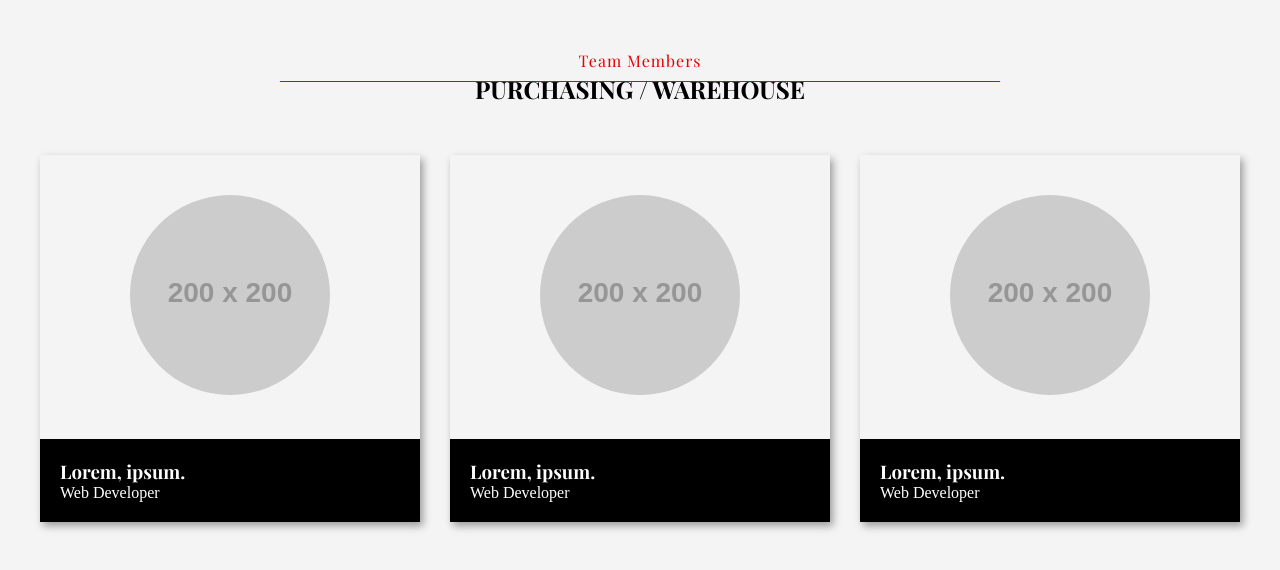
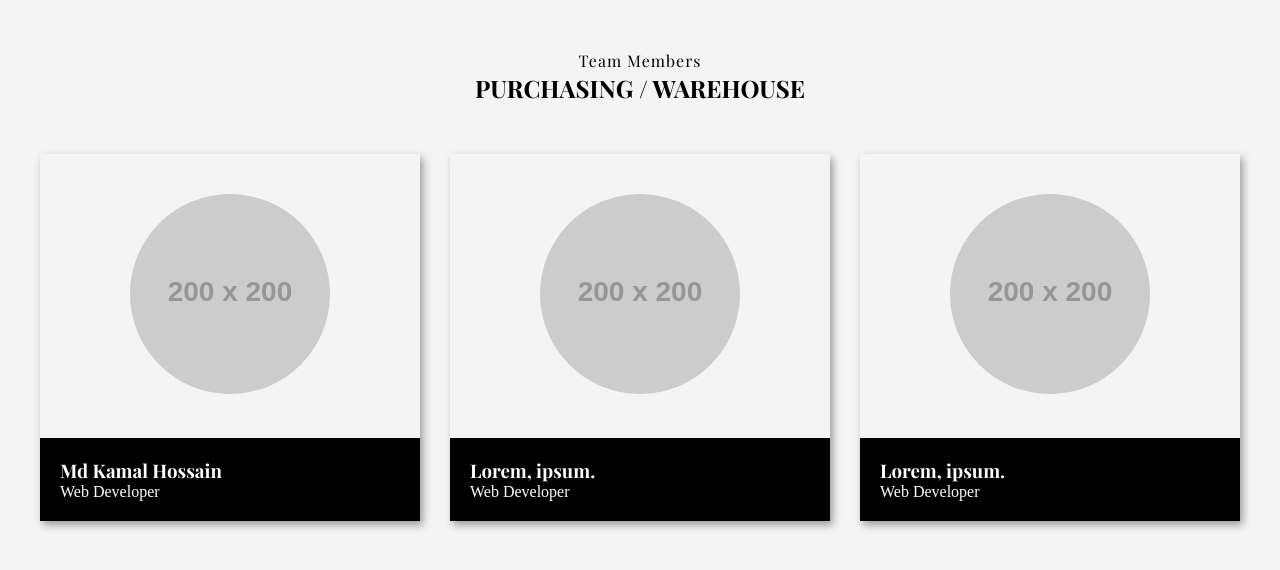
Before and after one commit to shahadatwebd/2_team_member, a plain HTML site: page index.html in a window 1280 px wide. Drawn offline with nearby package versions, Linux system fonts and the light colour scheme; placeholder pictures from the web are drawn by us.

Commit message:
update name

```diff
--- a/assets/css/style.css
+++ b/assets/css/style.css
@@ -32,9 +32,6 @@ h6 {
 }
 
 .page-heading h4 {
-  color: #e80000;
-  border-bottom: 1px solid;
-  width: 60%;
   margin: 0 auto;
   padding-bottom: 10px;
   font-weight: 400;
--- a/index.html
+++ b/index.html
@@ -29,7 +29,7 @@
                 </div>
 
                 <div class="team-member-info">
-                  <h3>Lorem, ipsum.</h3>
+                  <h3>Md Kamal Hossain</h3>
                   <p>Web Developer</p>
                 </div>
               </div>
```
